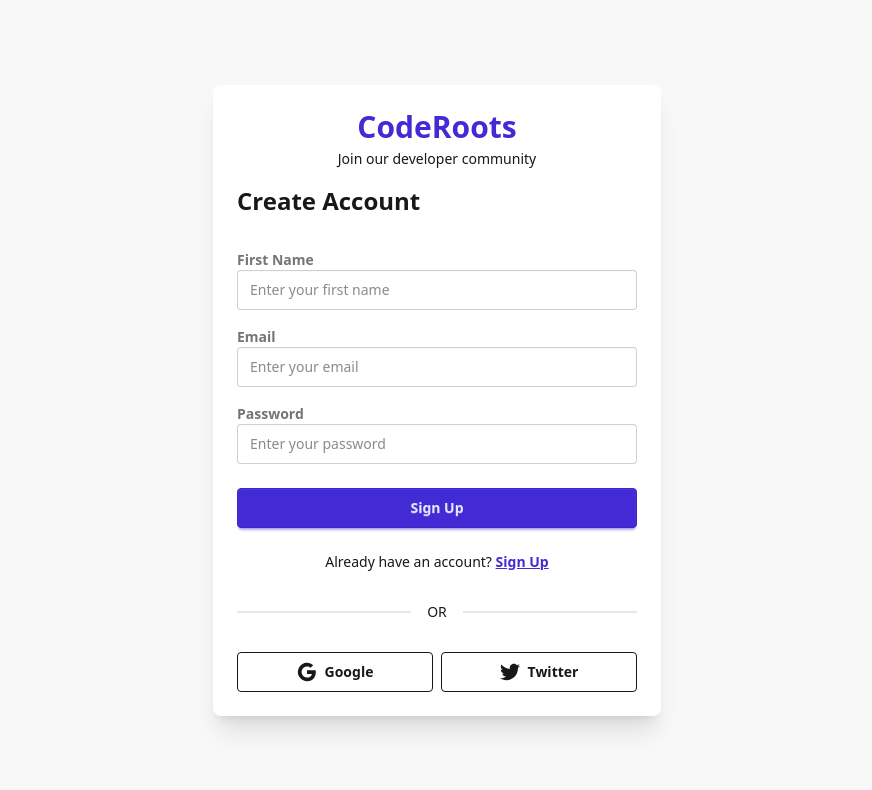
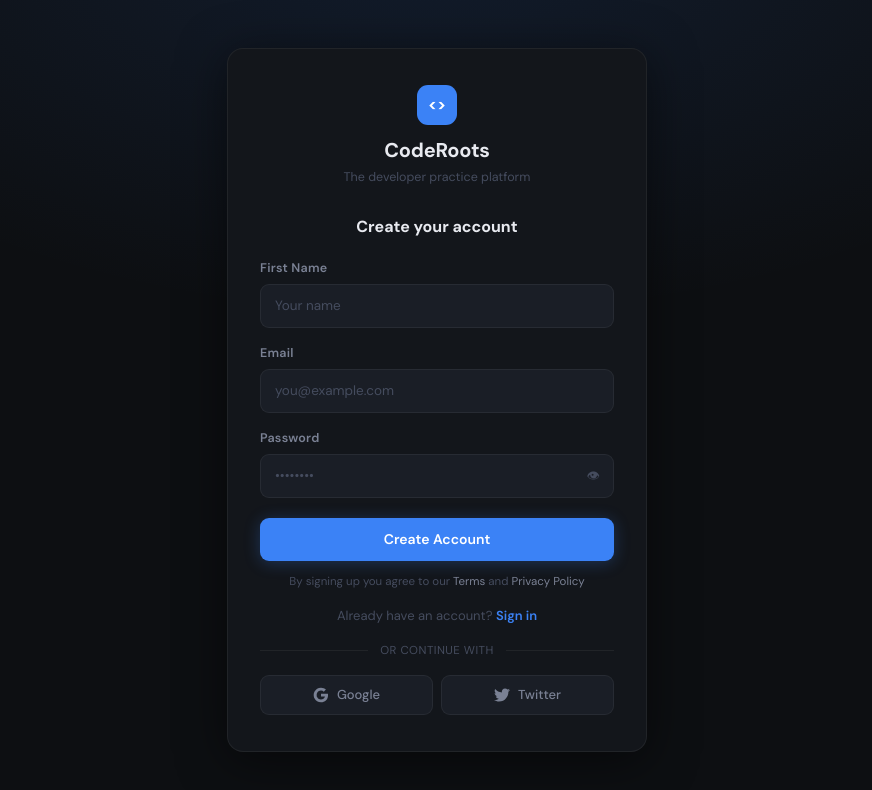
Before and after one commit to Anand135001/Coding-plaform, a React app in the folder frontend/: page /signup in a window 1280 px wide. Shown: the top 790 px of the page, without its empty margins (203-1075 px from the left). Built offline with nearby package versions, Linux system fonts and the light colour scheme; no server answers; the HTML template or start-up script is replaced by a standard one.

Commit message:
redesign login and signup ui page

```diff
--- /dev/null
+++ b/frontend/src/components/ui/AuthComponents.jsx
@@ -0,0 +1,72 @@
+export const Brand = () => (
+  <div style={{
+    display: 'flex', flexDirection: 'column', alignItems: 'center',
+    gap: '10px', marginBottom: '28px',
+  }}>
+    <div style={{
+      width: '40px', height: '40px', background: 'var(--accent)',
+      borderRadius: '11px', display: 'flex', alignItems: 'center',
+      justifyContent: 'center', fontSize: '16px', fontWeight: 700, color: '#fff',
+    }}>
+      {'<>'}
+    </div>
+    <div style={{ textAlign: 'center' }}>
+      <h1 style={{ fontSize: '20px', fontWeight: 700, color: 'var(--text-primary)', letterSpacing: '-0.01em' }}>
+        CodeRoots
+      </h1>
+      <p style={{ fontSize: '12.5px', color: 'var(--text-muted)', marginTop: '3px' }}>
+        The developer practice platform
+      </p>
+    </div>
+  </div>
+);
+
+
+export const AuthCard = ({ children }) => (
+  <div className="fade-in" style={{
+    width: '100%', maxWidth: '420px',
+    background: 'var(--surface-1)',
+    border: '1px solid var(--border)',
+    borderRadius: '16px',
+    padding: '36px 32px',
+    boxShadow: '0 8px 48px rgba(0,0,0,0.5)',
+  }}>
+    {children}
+  </div>
+);
+
+
+export const FormField = ({ label, error, children }) => (
+  <div style={{ display: 'flex', flexDirection: 'column', gap: '6px' }}>
+    <label style={{
+      fontSize: '12.5px', fontWeight: 600,
+      color: 'var(--text-secondary)', letterSpacing: '0.02em',
+    }}>
+      {label}
+    </label>
+    {children}
+    {error && (
+      <span style={{ fontSize: '11.5px', color: 'var(--red)' }}>⚠ {error}</span>
+    )}
+  </div>
+);
+
+export const SocialButtons = () => (
+  <div style={{ display: 'flex', gap: '8px' }}>
+    <button type="button" className="social-btn">
+      <svg width="16" height="16" viewBox="0 0 24 24">
+        <path fill="currentColor" d="M22.56 12.25c0-.78-.07-1.53-.2-2.25H12v4.26h5.92c-.26 1.37-1.04 2.53-2.21 3.31v2.77h3.57c2.08-1.92 3.28-4.74 3.28-8.09z"/>
+        <path fill="currentColor" d="M12 23c2.97 0 5.46-.98 7.28-2.66l-3.57-2.77c-.98.66-2.23 1.06-3.71 1.06-2.86 0-5.29-1.93-6.16-4.53H2.18v2.84C3.99 20.53 7.7 23 12 23z"/>
+        <path fill="currentColor" d="M5.84 14.09c-.22-.66-.35-1.36-.35-2.09s.13-1.43.35-2.09V7.07H2.18C1.43 8.55 1 10.22 1 12s.43 3.45 1.18 4.93l2.85-2.22.81-.62z"/>
+        <path fill="currentColor" d="M12 5.38c1.62 0 3.06.56 4.21 1.64l3.15-3.15C17.45 2.09 14.97 1 12 1 7.7 1 3.99 3.47 2.18 7.07l3.66 2.84c.87-2.6 3.3-4.53 6.16-4.53z"/>
+      </svg>
+      Google
+    </button>
+    <button type="button" className="social-btn">
+      <svg width="16" height="16" fill="currentColor" viewBox="0 0 24 24">
+        <path d="M24 4.557c-.883.392-1.832.656-2.828.775 1.017-.609 1.798-1.574 2.165-2.724-.951.564-2.005.974-3.127 1.195-.897-.957-2.178-1.555-3.594-1.555-3.179 0-5.515 2.966-4.797 6.045-4.091-.205-7.719-2.165-10.148-5.144-1.29 2.213-.669 5.108 1.523 6.574-.806-.026-1.566-.247-2.229-.616-.054 2.281 1.581 4.415 3.949 4.89-.693.188-1.452.232-2.224.084.626 1.956 2.444 3.379 4.6 3.419-2.07 1.623-4.678 2.348-7.29 2.04 2.179 1.397 4.768 2.212 7.548 2.212 9.142 0 14.307-7.721 13.995-14.646.962-.695 1.797-1.562 2.457-2.549z"/>
+      </svg>
+      Twitter
+    </button>
+  </div>
+);
--- a/frontend/src/pages/Login.jsx
+++ b/frontend/src/pages/Login.jsx
@@ -1,136 +1,93 @@
+import { useEffect, useState } from 'react';
 import { useForm } from 'react-hook-form';
 import { zodResolver } from '@hookform/resolvers/zod';
 import { z } from 'zod';
 import { useDispatch, useSelector } from 'react-redux';
 import { useNavigate } from 'react-router';
-import { useEffect } from 'react';
+import { Link } from 'react-router-dom';
 import { loginUser } from '../authSlice';
-import { Link } from "react-router-dom";
+import { Brand, AuthCard, FormField, SocialButtons } from '../components/ui/AuthComponents';
+import '../styles/theme.css';
 
 const loginSchema = z.object({
-  emailID: z.string().email("Invalid email address"),
-  password: z.string().min(6, "Password must be at least 6 characters"),
+  emailID:  z.string().email('Invalid email address'),
+  password: z.string().min(6, 'Password must be at least 6 characters'),
 });
 
 function Login() {
-
   const dispatch = useDispatch();
   const navigate = useNavigate();
   const { isAuthenticated } = useSelector((state) => state.auth);
+  const [showPass, setShowPass] = useState(false);
 
-  const {
-    register,
-    handleSubmit,
-    formState: { errors, isSubmitting }
-  } = useForm({
-    resolver: zodResolver(loginSchema)
+  const { register, handleSubmit, formState: { errors, isSubmitting } } = useForm({
+    resolver: zodResolver(loginSchema),
   });
 
   useEffect(() => {
-    if(isAuthenticated){
-      navigate('/');
-    }
-  },[isAuthenticated, navigate]);
+    if (isAuthenticated) navigate('/');
+  }, [isAuthenticated, navigate]);
 
-  const submitData = (data) => {
-    dispatch(loginUser(data));
-  };
+  const submitData = (data) => { dispatch(loginUser(data)); };
 
   return (
-    <div className="min-h-screen bg-base-200 flex items-center justify-center p-4">
-      <div className="card w-full max-w-md bg-base-100 shadow-xl">
-        <div className="card-body">
-          {/* ==== Website Name Header ==== */}
-          <div className="text-center mb-2">
-            <h1 className="text-3xl font-bold text-primary">CodeRoots</h1>
-            <p className="text-sm text-base-content mt-1">Join our developer community</p>
-          </div>
+    <div className="auth-bg">
+      <AuthCard>
+        <Brand />
 
-          <h2 className="card-title text-2xl font-bold text-center mb-6">Login Account</h2>
+        <h2 style={{ fontSize: '16px', fontWeight: 700, color: 'var(--text-primary)', marginBottom: '20px', textAlign: 'center' }}>
+          Welcome back
+        </h2>
 
-          <form onSubmit={handleSubmit(submitData)} className="space-y-4 w-full">
+        <form onSubmit={handleSubmit(submitData)} style={{ display: 'flex', flexDirection: 'column', gap: '16px' }}>
 
-            {/* ==== Email Field ==== */}
-            <div className="form-control w-full">
-              <label className="label">
-                <span className="label-text font-semibold">Email</span>
-              </label>
-              <input
-                {...register('emailID')}
-                type="email"
-                placeholder="Enter your email"
-                className={`input input-bordered w-full ${errors.emailID ? 'input-error' : ''}`}
-              />
-              {errors.emailID && (
-                <label className="label">
-                  <span className="label-text-alt text-error">{errors.emailID.message}</span>
-                </label>
-              )}
-            </div>
+          <FormField label="Email" error={errors.emailID?.message}>
+            <input
+              {...register('emailID')}
+              type="email"
+              placeholder="you@example.com"
+              className={`auth-input${errors.emailID ? ' input-error' : ''}`}
+            />
+          </FormField>
 
-            {/* ==== Password Field ==== */}
-            <div className="form-control w-full">
-              <label className="label">
-                <span className="label-text font-semibold">Password</span>
-              </label>
+          <FormField label="Password" error={errors.password?.message}>
+            <div style={{ position: 'relative' }}>
               <input
                 {...register('password')}
-                type="password"
-                placeholder="Enter your password"
-                className={`input input-bordered w-full ${errors.password ? 'input-error' : ''}`}
+                type={showPass ? 'text' : 'password'}
+                placeholder="••••••••"
+                className={`auth-input${errors.password ? ' input-error' : ''}`}
+                style={{ paddingRight: '42px' }}
               />
-              {errors.password && (
-                <label className="label">
-                  <span className="label-text-alt text-error">{errors.password.message}</span>
-                </label>
-              )}
-            </div>
-
-            {/* ==== Submit Button ==== */}
-            <div className="form-control mt-6 w-full">
               <button
-                type="submit"
-                className={`btn btn-primary w-full ${isSubmitting ? 'loading' : ''}`}
-                disabled={isSubmitting}
+                type="button"
+                onClick={() => setShowPass(p => !p)}
+                style={{ position: 'absolute', right: '12px', top: '50%', transform: 'translateY(-50%)', background: 'none', border: 'none', cursor: 'pointer', color: 'var(--text-muted)', fontSize: '13px', padding: '2px' }}
               >
-                {isSubmitting ? 'Signing In...' : 'Sign In'}
+                {showPass ? '🙈' : '👁'}
               </button>
             </div>
-          </form>
+          </FormField>
 
-          {/* ==== Additional Links ==== */}
-          <div className="text-center mt-4 w-full">
-            <p className="text-sm text-base-content">
-              Create a new account?{' '}
-              <Link to="/signup" className="link link-primary font-semibold">
-                Sign In
-              </Link>
-            </p>
-          </div>
+          <button type="submit" className="auth-submit" disabled={isSubmitting} style={{ marginTop: '4px' }}>
+            {isSubmitting
+              ? <span style={{ display: 'flex', alignItems: 'center', justifyContent: 'center', gap: '8px' }}><span className="spinner" /> Signing in…</span>
+              : 'Sign In'
+            }
+          </button>
+        </form>
 
-          {/* ==== Divider ==== */}
-          <div className="divider my-6">OR</div>
+        <p style={{ textAlign: 'center', fontSize: '13px', color: 'var(--text-muted)', margin: '18px 0' }}>
+          Don't have an account?{' '}
+          <Link to="/signup" className="auth-link">Create one</Link>
+        </p>
 
-          {/* ==== Social Sign Up ==== */}
-          <div className="flex gap-2 w-full">
-            <button className="btn btn-outline flex-1 gap-2">
-              <svg className="w-5 h-5" viewBox="0 0 24 24">
-                <path fill="currentColor" d="M22.56 12.25c0-.78-.07-1.53-.2-2.25H12v4.26h5.92c-.26 1.37-1.04 2.53-2.21 3.31v2.77h3.57c2.08-1.92 3.28-4.74 3.28-8.09z"/>
-                <path fill="currentColor" d="M12 23c2.97 0 5.46-.98 7.28-2.66l-3.57-2.77c-.98.66-2.23 1.06-3.71 1.06-2.86 0-5.29-1.93-6.16-4.53H2.18v2.84C3.99 20.53 7.7 23 12 23z"/>
-                <path fill="currentColor" d="M5.84 14.09c-.22-.66-.35-1.36-.35-2.09s.13-1.43.35-2.09V7.07H2.18C1.43 8.55 1 10.22 1 12s.43 3.45 1.18 4.93l2.85-2.22.81-.62z"/>
-                <path fill="currentColor" d="M12 5.38c1.62 0 3.06.56 4.21 1.64l3.15-3.15C17.45 2.09 14.97 1 12 1 7.7 1 3.99 3.47 2.18 7.07l3.66 2.84c.87-2.6 3.3-4.53 6.16-4.53z"/>
-              </svg>
-              Google
-            </button>
-            <button className="btn btn-outline flex-1 gap-2">
-              <svg className="w-5 h-5" fill="currentColor" viewBox="0 0 24 24">
-                <path d="M24 4.557c-.883.392-1.832.656-2.828.775 1.017-.609 1.798-1.574 2.165-2.724-.951.564-2.005.974-3.127 1.195-.897-.957-2.178-1.555-3.594-1.555-3.179 0-5.515 2.966-4.797 6.045-4.091-.205-7.719-2.165-10.148-5.144-1.29 2.213-.669 5.108 1.523 6.574-.806-.026-1.566-.247-2.229-.616-.054 2.281 1.581 4.415 3.949 4.89-.693.188-1.452.232-2.224.084.626 1.956 2.444 3.379 4.6 3.419-2.07 1.623-4.678 2.348-7.29 2.04 2.179 1.397 4.768 2.212 7.548 2.212 9.142 0 14.307-7.721 13.995-14.646.962-.695 1.797-1.562 2.457-2.549z"/>
-              </svg>
-              Twitter
-            </button>
-          </div>
+        <div className="auth-divider" style={{ marginBottom: '16px' }}>
+          <span style={{ fontSize: '11.5px', color: 'var(--text-muted)', letterSpacing: '0.04em' }}>OR CONTINUE WITH</span>
         </div>
-      </div>
+
+        <SocialButtons />
+      </AuthCard>
     </div>
   );
 }
--- a/frontend/src/pages/SignUp.jsx
+++ b/frontend/src/pages/SignUp.jsx
@@ -1,154 +1,144 @@
+import { useEffect, useState } from 'react';
 import { useForm } from 'react-hook-form';
 import { zodResolver } from '@hookform/resolvers/zod';
 import { z } from 'zod';
 import { useNavigate } from 'react-router';
 import { useSelector, useDispatch } from 'react-redux';
-import { useEffect } from 'react';
+import { Link } from 'react-router-dom';
 import { registerUser } from '../authSlice';
-import { Link } from "react-router-dom";
+import { Brand, AuthCard, FormField, SocialButtons } from '../components/ui/AuthComponents';
+import '../styles/theme.css';
 
 const signUpSchema = z.object({
-  firstname: z.string().min(3, "Name must be at least 3 characters"),
-  emailID: z.string().email("Invalid email address"),
-  password: z.string().min(6, "Password must be at least 6 characters"),
+  firstname: z.string().min(3, 'Name must be at least 3 characters'),
+  emailID:   z.string().email('Invalid email address'),
+  password:  z.string().min(6, 'Password must be at least 6 characters'),
 });
 
+/* ── Password strength helper ── */
+const getStrength = (pw) => {
+  if (!pw) return null;
+  let score = 0;
+  if (pw.length >= 6)         score++;
+  if (pw.length >= 10)        score++;
+  if (/[A-Z]/.test(pw))       score++;
+  if (/[0-9]/.test(pw))       score++;
+  if (/[^A-Za-z0-9]/.test(pw)) score++;
+  if (score <= 1) return { label: 'Weak',   color: 'var(--red)',    pct: '20%'  };
+  if (score <= 3) return { label: 'Fair',   color: 'var(--yellow)', pct: '55%'  };
+  if (score === 4) return { label: 'Good',  color: 'var(--accent)', pct: '80%'  };
+  return               { label: 'Strong', color: 'var(--green)',  pct: '100%' };
+};
+
 function SignUp() {
-
   const dispatch = useDispatch();
   const navigate = useNavigate();
-  const { isAuthenticated} = useSelector((state) => state.auth);
+  const { isAuthenticated } = useSelector((state) => state.auth);
+  const [showPass, setShowPass] = useState(false);
+  const [password, setPassword] = useState('');
 
-  const {
-    register,
-    handleSubmit,
-    formState: { errors, isSubmitting }
-  } = useForm({
-    resolver: zodResolver(signUpSchema)
+  const { register, handleSubmit, formState: { errors, isSubmitting } } = useForm({
+    resolver: zodResolver(signUpSchema),
   });
 
   useEffect(() => {
-    if(isAuthenticated){
-      navigate('/');
-    }
+    if (isAuthenticated) navigate('/');
   }, [navigate, isAuthenticated]);
 
-  const submitData = (data) => {
-     dispatch(registerUser(data));
-  };
+  const submitData = (data) => { dispatch(registerUser(data)); };
+
+  const strength = getStrength(password);
 
   return (
-    <div className="min-h-screen bg-base-200 flex items-center justify-center p-4">
-      <div className="card w-full max-w-md bg-base-100 shadow-xl">
-        <div className="card-body">
-          {/* ==== Website Name Header ==== */}
-          <div className="text-center mb-2">
-            <h1 className="text-3xl font-bold text-primary">CodeRoots</h1>
-            <p className="text-sm text-base-content mt-1">Join our developer community</p>
-          </div>
+    <div className="auth-bg">
+      <AuthCard>
+        <Brand />
 
-          <h2 className="card-title text-2xl font-bold text-center mb-6">Create Account</h2>
+        <h2 style={{ fontSize: '16px', fontWeight: 700, color: 'var(--text-primary)', marginBottom: '20px', textAlign: 'center' }}>
+          Create your account
+        </h2>
 
-          <form onSubmit={handleSubmit(submitData)} className="space-y-4 w-full">
-            {/* ==== First Name Field ==== */}
-            <div className="form-control w-full">
-              <label className="label">
-                <span className="label-text font-semibold">First Name</span>
-              </label>
+        <form onSubmit={handleSubmit(submitData)} style={{ display: 'flex', flexDirection: 'column', gap: '16px' }}>
+
+          <FormField label="First Name" error={errors.firstname?.message}>
             <input
               {...register('firstname')}
               type="text"
-                placeholder="Enter your first name"
-                className={`input input-bordered w-full ${errors.firstname ? 'input-error' : ''}`}
+              placeholder="Your name"
+              className={`auth-input${errors.firstname ? ' input-error' : ''}`}
             />
-              {errors.firstname && (
-                <label className="label">
-                  <span className="label-text-alt text-error">{errors.firstname.message}</span>
-                </label>
-              )}
-            </div>
+          </FormField>
 
-            {/* ==== Email Field ==== */}
-            <div className="form-control w-full">
-              <label className="label">
-                <span className="label-text font-semibold">Email</span>
-              </label>
+          <FormField label="Email" error={errors.emailID?.message}>
             <input
               {...register('emailID')}
               type="email"
-                placeholder="Enter your email"
-                className={`input input-bordered w-full ${errors.emailID ? 'input-error' : ''}`}
+              placeholder="you@example.com"
+              className={`auth-input${errors.emailID ? ' input-error' : ''}`}
             />
-              {errors.emailID && (
-                <label className="label">
-                  <span className="label-text-alt text-error">{errors.emailID.message}</span>
-                </label>
-              )}
+          </FormField>
+
+          <FormField label="Password" error={errors.password?.message}>
+            <div style={{ position: 'relative' }}>
+              <input
+                {...register('password')}
+                type={showPass ? 'text' : 'password'}
+                placeholder="••••••••"
+                className={`auth-input${errors.password ? ' input-error' : ''}`}
+                style={{ paddingRight: '42px' }}
+                onChange={e => setPassword(e.target.value)}
+              />
+              <button
+                type="button"
+                onClick={() => setShowPass(p => !p)}
+                style={{ position: 'absolute', right: '12px', top: '50%', transform: 'translateY(-50%)', background: 'none', border: 'none', cursor: 'pointer', color: 'var(--text-muted)', fontSize: '13px', padding: '2px' }}
+              >
+                {showPass ? '🙈' : '👁'}
+              </button>
             </div>
 
-            {/* ==== Password Field ==== */}
-            <div className="form-control w-full">
-              <label className="label">
-                <span className="label-text font-semibold">Password</span>
-              </label>
-              <input
-                {...register('password')}
-                type="password"
-                placeholder="Enter your password"
-                className={`input input-bordered w-full ${errors.password ? 'input-error' : ''}`}
+            {/* Strength bar */}
+            {strength && (
+              <div style={{ marginTop: '6px' }}>
+                <div style={{ height: '3px', background: 'var(--surface-3)', borderRadius: '99px', overflow: 'hidden' }}>
+                  <div
+                    className="strength-bar"
+                    style={{ height: '100%', borderRadius: '99px', background: strength.color, '--strength-w': strength.pct, width: '0%' }}
                   />
-              {errors.password && (
-                <label className="label">
-                  <span className="label-text-alt text-error">{errors.password.message}</span>
-                </label>
+                </div>
+                <span style={{ fontSize: '11px', color: strength.color, marginTop: '4px', display: 'block' }}>
+                  {strength.label} password
+                </span>
+              </div>
             )}
+          </FormField>
+
+          <button type="submit" className="auth-submit" disabled={isSubmitting} style={{ marginTop: '4px' }}>
+            {isSubmitting
+              ? <span style={{ display: 'flex', alignItems: 'center', justifyContent: 'center', gap: '8px' }}><span className="spinner" /> Creating account…</span>
+              : 'Create Account'
+            }
+          </button>
+        </form>
+
+        <p style={{ fontSize: '11.5px', color: 'var(--text-muted)', textAlign: 'center', marginTop: '12px', lineHeight: 1.5 }}>
+          By signing up you agree to our{' '}
+          <span style={{ color: 'var(--text-secondary)', cursor: 'pointer' }}>Terms</span>
+          {' '}and{' '}
+          <span style={{ color: 'var(--text-secondary)', cursor: 'pointer' }}>Privacy Policy</span>
+        </p>
+
+        <p style={{ textAlign: 'center', fontSize: '13px', color: 'var(--text-muted)', margin: '16px 0' }}>
+          Already have an account?{' '}
+          <Link to="/login" className="auth-link">Sign in</Link>
+        </p>
+
+        <div className="auth-divider" style={{ marginBottom: '16px' }}>
+          <span style={{ fontSize: '11.5px', color: 'var(--text-muted)', letterSpacing: '0.04em' }}>OR CONTINUE WITH</span>
         </div>
 
-            {/* ==== Submit Button ==== */}
-            <div className="form-control mt-6 w-full">
-              <button
-                type="submit"
-                className={`btn btn-primary w-full ${isSubmitting ? 'loading' : ''}`}
-                disabled={isSubmitting}
-              >
-                {isSubmitting ? 'Creating Account...' : 'Sign Up'}
-              </button>
-            </div>
-          </form>
-
-          {/* ==== Additional Links ==== */}
-          <div className="text-center mt-4 w-full">
-            <p className="text-sm text-base-content">
-              Already have an account?{' '}
-              <Link to="/login" className="link link-primary font-semibold">
-                Sign Up
-              </Link>
-            </p>
-          </div>
-
-          {/* ==== Divider ==== */}
-          <div className="divider my-6">OR</div>
-
-          {/* ==== Social Sign Up ==== */}
-          <div className="flex gap-2 w-full">
-            <button className="btn btn-outline flex-1 gap-2">
-              <svg className="w-5 h-5" viewBox="0 0 24 24">
-                <path fill="currentColor" d="M22.56 12.25c0-.78-.07-1.53-.2-2.25H12v4.26h5.92c-.26 1.37-1.04 2.53-2.21 3.31v2.77h3.57c2.08-1.92 3.28-4.74 3.28-8.09z"/>
-                <path fill="currentColor" d="M12 23c2.97 0 5.46-.98 7.28-2.66l-3.57-2.77c-.98.66-2.23 1.06-3.71 1.06-2.86 0-5.29-1.93-6.16-4.53H2.18v2.84C3.99 20.53 7.7 23 12 23z"/>
-                <path fill="currentColor" d="M5.84 14.09c-.22-.66-.35-1.36-.35-2.09s.13-1.43.35-2.09V7.07H2.18C1.43 8.55 1 10.22 1 12s.43 3.45 1.18 4.93l2.85-2.22.81-.62z"/>
-                <path fill="currentColor" d="M12 5.38c1.62 0 3.06.56 4.21 1.64l3.15-3.15C17.45 2.09 14.97 1 12 1 7.7 1 3.99 3.47 2.18 7.07l3.66 2.84c.87-2.6 3.3-4.53 6.16-4.53z"/>
-              </svg>
-              Google
-            </button>
-            <button className="btn btn-outline flex-1 gap-2">
-              <svg className="w-5 h-5" fill="currentColor" viewBox="0 0 24 24">
-                <path d="M24 4.557c-.883.392-1.832.656-2.828.775 1.017-.609 1.798-1.574 2.165-2.724-.951.564-2.005.974-3.127 1.195-.897-.957-2.178-1.555-3.594-1.555-3.179 0-5.515 2.966-4.797 6.045-4.091-.205-7.719-2.165-10.148-5.144-1.29 2.213-.669 5.108 1.523 6.574-.806-.026-1.566-.247-2.229-.616-.054 2.281 1.581 4.415 3.949 4.89-.693.188-1.452.232-2.224.084.626 1.956 2.444 3.379 4.6 3.419-2.07 1.623-4.678 2.348-7.29 2.04 2.179 1.397 4.768 2.212 7.548 2.212 9.142 0 14.307-7.721 13.995-14.646.962-.695 1.797-1.562 2.457-2.549z"/>
-              </svg>
-              Twitter
-            </button>
-          </div>
-        </div>
-      </div>
+        <SocialButtons />
+      </AuthCard>
     </div>
   );
 }
```
Lines whose indentation alone changed are shown as unchanged.
